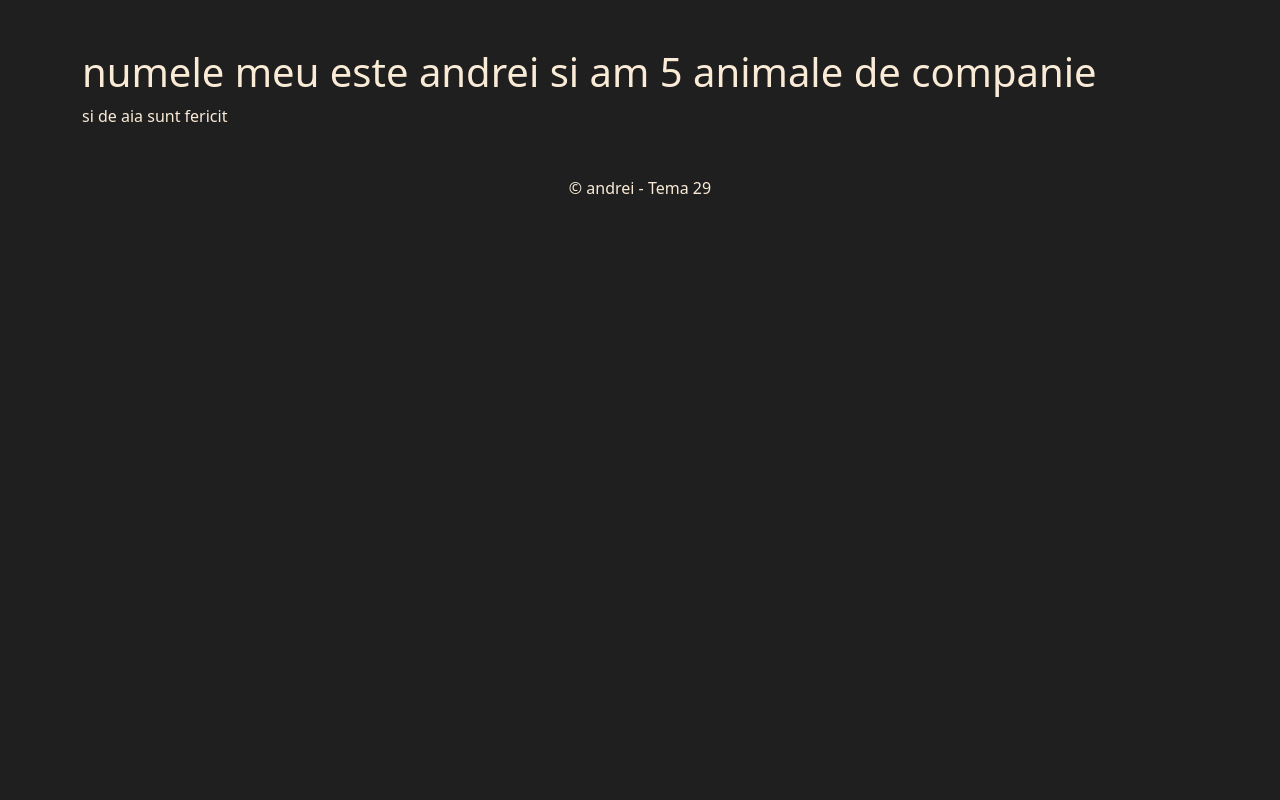
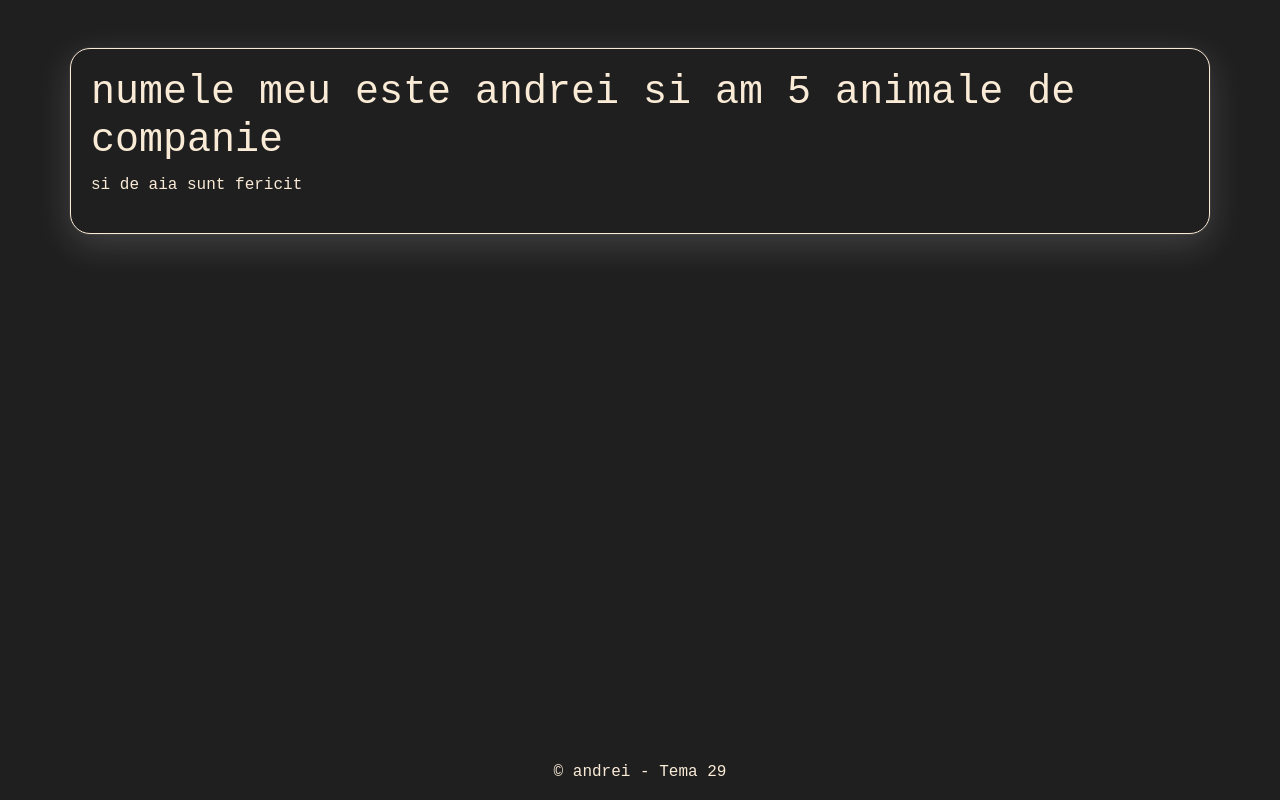
Before and after one commit to andreiclc/django, a Django app: page / in a window 1280 px wide. Run offline with Django 5.2, Linux system fonts and the light colour scheme.

Commit message:
stilizare layout din style.css

```diff
--- a/tema_29/static/tema_29/css/style.css
+++ b/tema_29/static/tema_29/css/style.css
@@ -1,4 +1,16 @@
+:root {
+    --primary-bg-color: #1f1f1f;
+    --primary-color: antiquewhite;
+    --border: 1px solid antiquewhite;
+    --main-shadow: rgba(253, 252, 252, 0.16) 0px 10px 36px 0px, rgba(245, 245, 245, 0.06) 0px 0px 0px 1px;
+}
+
 body {
-    background-color: #1f1f1f;
-    color: antiquewhite;
+    background-color: var(--primary-bg-color); color: var(--primary-color); font-family: 'Courier New', Courier, monospace; user-select: none; min-height: 100vh; display: flex; flex-direction: column;
 }
+
+main { flex: 1; }
+
+.section1 { border: var(--border); padding: 20px; border-radius: 20px; box-shadow: var(--main-shadow); }
+
+footer { margin-top: auto !important; }
--- a/tema_29/templates/tema_29/exercitiu.html
+++ b/tema_29/templates/tema_29/exercitiu.html
@@ -2,7 +2,7 @@
 
 {% block content %}
 
-    <div class="container mt-5">
+    <div class="container mt-5 section1">
 
         <h1>numele meu este {{ nume }} si am {{ animale }} animale de companie</h1>
 
@@ -22,6 +22,4 @@
 
     </div>
 
-    {% include 'tema_29/includes/footer.html' %}
-
 {% endblock %}
--- a/tema_29/templates/tema_29/includes/footer.html
+++ b/tema_29/templates/tema_29/includes/footer.html
@@ -6,5 +6,6 @@
 
     <script src="https://cdn.jsdelivr.net/npm/bootstrap@5.3.3/dist/js/bootstrap.bundle.min.js"></script>
     <script src="{% static 'tema_29/js/script.js' %}?v={{ version }}"></script>
+
 </body>
 </html>
--- a/tema_29/templates/tema_29/includes/headers.html
+++ b/tema_29/templates/tema_29/includes/headers.html
@@ -11,6 +11,11 @@
     <link rel="stylesheet" href="{% static 'tema_29/css/style.css' %}?v={{ version }}">
 </head>
 <body>
-    {% block content %}
 
-    {% endblock %}
+    <main class="flex-grow-1">
+        {% block content %}
+
+        {% endblock %}
+    </main>
+
+    {% include 'tema_29/includes/footer.html' %}
```
